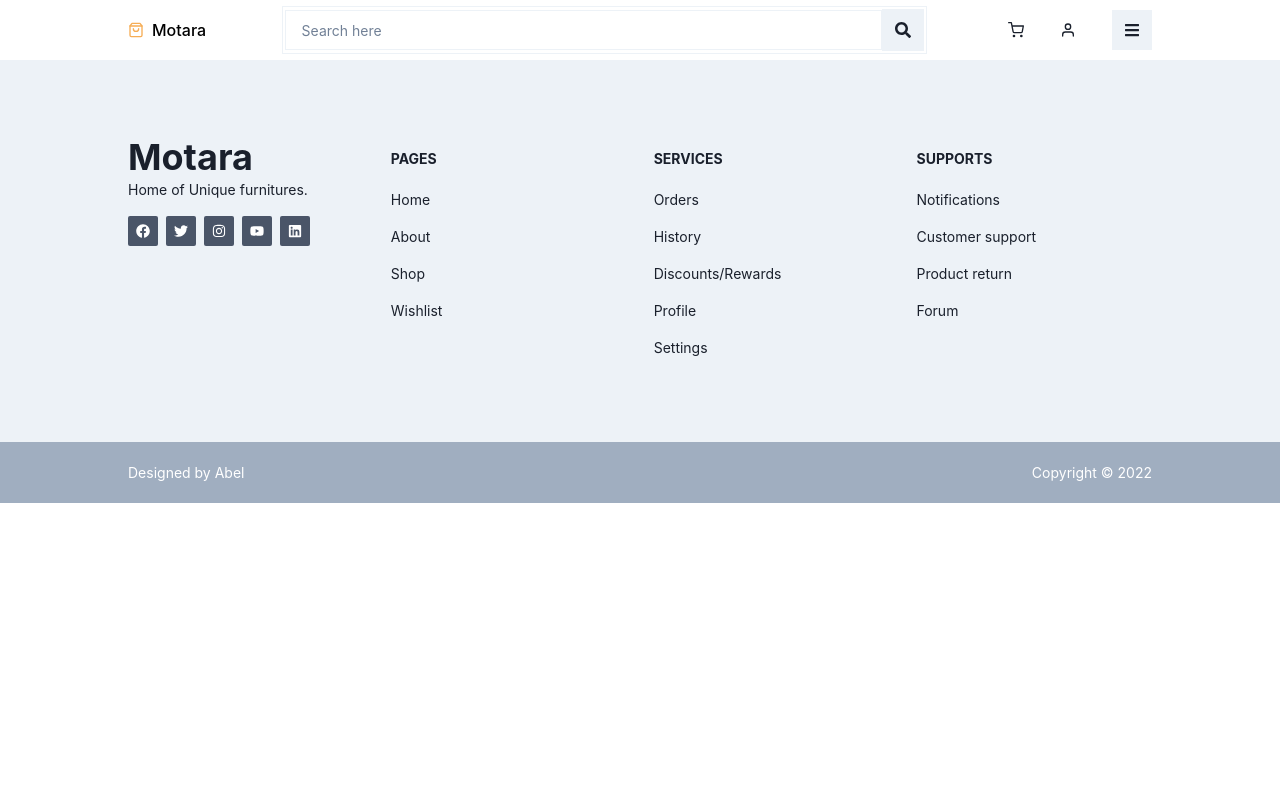
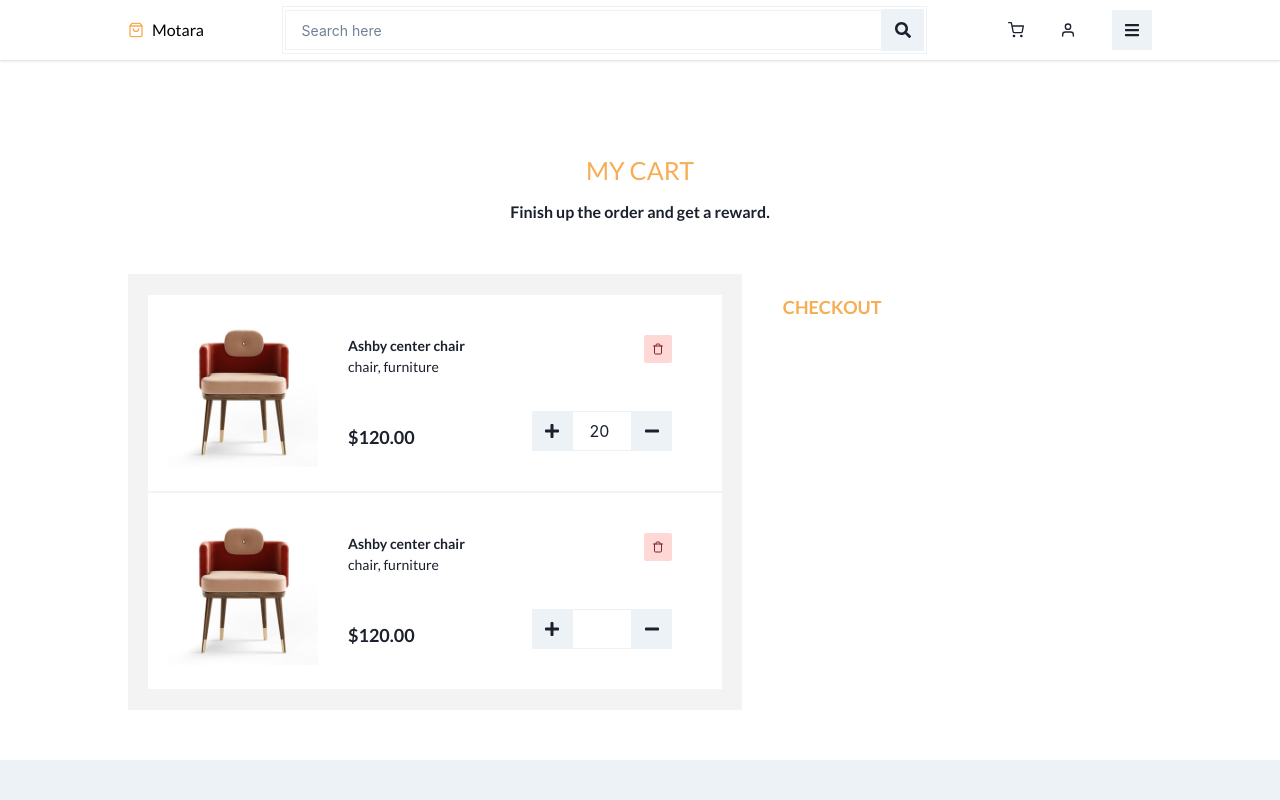
Before and after one commit to code-wizard21/Ecommerce, a React (Create React App) app: page /cart in a window 1280 px wide. Shown: the top 800 px of the page. Built offline with nearby package versions, Linux system fonts and the light colour scheme.

Commit message:
feat: started creating the cart page

```diff
--- a/src/components/bottombar.js
+++ b/src/components/bottombar.js
@@ -1,5 +1,6 @@
 import { Flex, Link } from "@chakra-ui/react";
-import { FiBell, FiHeart, FiHome, FiShoppingCart, FiUser } from "react-icons/fi"
+import { FaStoreAlt } from "react-icons/fa";
+import { FiBell, FiHeart, FiHome, FiUser } from "react-icons/fi"
 import { useLocation } from "react-router-dom";
 
 
@@ -13,8 +14,8 @@
 
     return (
         <Flex justify="space-between" align="center" p="5px 10px" bgColor="white" borderColor="gray.100" w="100%" display={[ "flex", "flex", "none" ]} position="fixed" left="0" bottom="0" shadow="dark-lg">
-            <Link href="/login" p="15px 20px" fontSize="20px" borderRadius="5px" _hover={{ bgColor: "orange.300", color: "white" }} style={ (location === "/login" || "/login" || "dashboard" || "/admin")? active : { color: ""} }><FiUser /></Link>
-            <Link href="/shop" p="15px 20px" fontSize="20px" borderRadius="5px" _hover={{ bgColor: "orange.300", color: "white" }} style={ (location === "/shop")? active  : { color: "" } }><FiShoppingCart /></Link>
+            <Link href="/login" p="15px 20px" fontSize="20px" borderRadius="5px" _hover={{ bgColor: "orange.300", color: "white" }} style={ (location === "/login" || location === "/register" )? active : { color: ""} }><FiUser /></Link>
+            <Link href="/shop" p="15px 20px" fontSize="20px" borderRadius="5px" _hover={{ bgColor: "orange.300", color: "white" }} style={ (location === "/shop")? active  : { color: "" } }><FaStoreAlt /></Link>
             <Link href="/" p="15px 20px" fontSize="20px" borderRadius="5px" _hover={{ bgColor: "orange.300", color: "white" }} style={ (location === "/")? active : { color: ""} }><FiHome /></Link>
             <Link href="/" p="15px 20px" fontSize="20px" borderRadius="5px" _hover={{ bgColor: "orange.300", color: "white" }} style={ (location === "/notifications")? active : { color: ""}}><FiBell /></Link>
             <Link href="/" p="15px 20px" fontSize="20px" borderRadius="5px" _hover={{ bgColor: "orange.300", color: "white" }} style={ (location === "/wishlist")? active : { color: ""} }><FiHeart /></Link>
--- a/src/components/topbar.js
+++ b/src/components/topbar.js
@@ -18,7 +18,7 @@
                 </Box>
 
                 <Flex align="center" justify="flex-end" w="22%">
-                    <Link href="/" p="3" me={3} _hover={{ color: "orange.300" }}>
+                    <Link href="/cart" p="3" me={3} _hover={{ color: "orange.300" }}>
                         <FiShoppingCart />
                     </Link>
 
--- a/src/index.css
+++ b/src/index.css
@@ -6,6 +6,9 @@
   -webkit-font-smoothing: antialiased;
   -moz-osx-font-smoothing: grayscale;
 }
+body p {
+  font-family: 'Lato', sans-serif;
+}
 
 code {
   font-family: source-code-pro, Menlo, Monaco, Consolas, 'Courier New',
--- a/src/routes/index.js
+++ b/src/routes/index.js
@@ -6,6 +6,7 @@
 import Login from "../views/login";
 import Register from "../views/register";
 import Shop from "../views/shop";
+import Cart from "../views/cart";
 
 
 const RoutesProvider = () => {
@@ -17,6 +18,7 @@
                 <Route path="/login" exact element={<Login />} />
                 <Route path="/register" exact element={<Register />} />
                 <Route path="/shop" exact element={<Shop />} />
+                <Route path="/cart" exact element={<Cart />} />
             </Routes>
             <MobileBottombar />
             <Footer />
--- /dev/null
+++ b/src/views/cart.js
@@ -0,0 +1,59 @@
+import { Badge, Box, Button, Flex, Image, Input, Text } from "@chakra-ui/react"
+import Heading from "../components/heading";
+import chair from "../assets/imgs/chairs/chair03-01.png"
+import { FaMinus, FaPlus } from "react-icons/fa";
+import { FiTrash } from "react-icons/fi";
+
+const Cart = () => {
+    return (
+        <Box py="50px" px={[ "20px", "20px", "10%" ]}>
+            <Heading mainText={"MY CART"} subText={"Finish up the order and get a reward."} />
+
+            <Flex flexWrap="wrap">
+                <Box w={["100%", "100%", "60%"]} fontSize="14px" >
+                    <Box p="20px" bgColor="#f3f3f3">
+
+                        <Flex align="center" borderBlock="1px solid #f3f3f3" bgColor="white" p="10px 20px">
+                            <Image src={chair} w="150px" />
+                            <Box p="30px" flex="1">
+                                <Text fontWeight="bold">Ashby center chair <Badge colorScheme="red" p="2" float="right"><FiTrash /></Badge></Text>
+                                <Text>chair, furniture</Text>
+                                <Flex justify="space-between" align="flex-end" flexWrap="wrap" w="100%" mt="6">
+                                    <Text fontSize="18px" fontWeight="bold">$120.00</Text>
+                                    <Flex justify="flex-end" mt="10px">
+                                        <Button borderColor="gray.100" borderRadius="0" p="2"><FaPlus /></Button>
+                                        <Input type="number" borderColor="gray.100" borderRadius="0" w="60px" readOnly={true} value="20"/>
+                                        <Button borderColor="gray.100" borderRadius="0" p="2"><FaMinus /></Button>
+                                    </Flex>
+                                </Flex>
+                            </Box>
+                        </Flex>
+
+                        <Flex align="center" borderBlock="1px solid #f3f3f3" bgColor="white" p="10px 20px">
+                            <Image src={chair} w="150px" />
+                            <Box p="30px" flex="1">
+                                <Text fontWeight="bold">Ashby center chair <Badge colorScheme="red" p="2" float="right"><FiTrash /></Badge></Text>
+                                <Text>chair, furniture</Text>
+                                <Flex justify="space-between" align="flex-end" flexWrap="wrap" w="100%" mt="6">
+                                    <Text fontSize="18px" fontWeight="bold">$120.00</Text>
+                                    <Flex justify="flex-end" mt="10px">
+                                        <Button borderColor="gray.100" borderRadius="0" p="2"><FaPlus /></Button>
+                                        <Input type="number" borderColor="gray.100" borderRadius="0" w="60px" />
+                                        <Button borderColor="gray.100" borderRadius="0" p="2"><FaMinus /></Button>
+                                    </Flex>
+                                </Flex>
+                            </Box>
+                        </Flex>
+
+                    </Box>
+                </Box>
+
+                <Box w={["100%", "100%", "36%"]} fontSize="14px" p="20px" mx="2%" >
+                    <Text fontWeight="700" fontSize="18px" color="orange.300">CHECKOUT</Text>
+                </Box>
+            </Flex>
+        </Box>
+    )
+}
+
+export default Cart;
```
